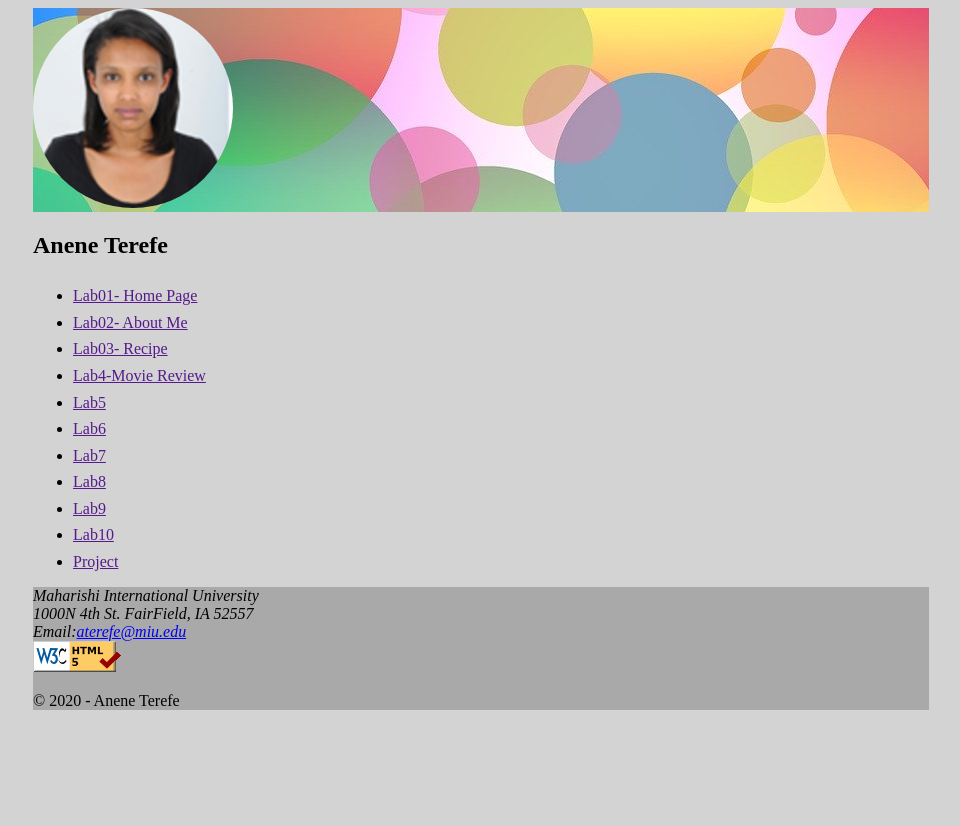
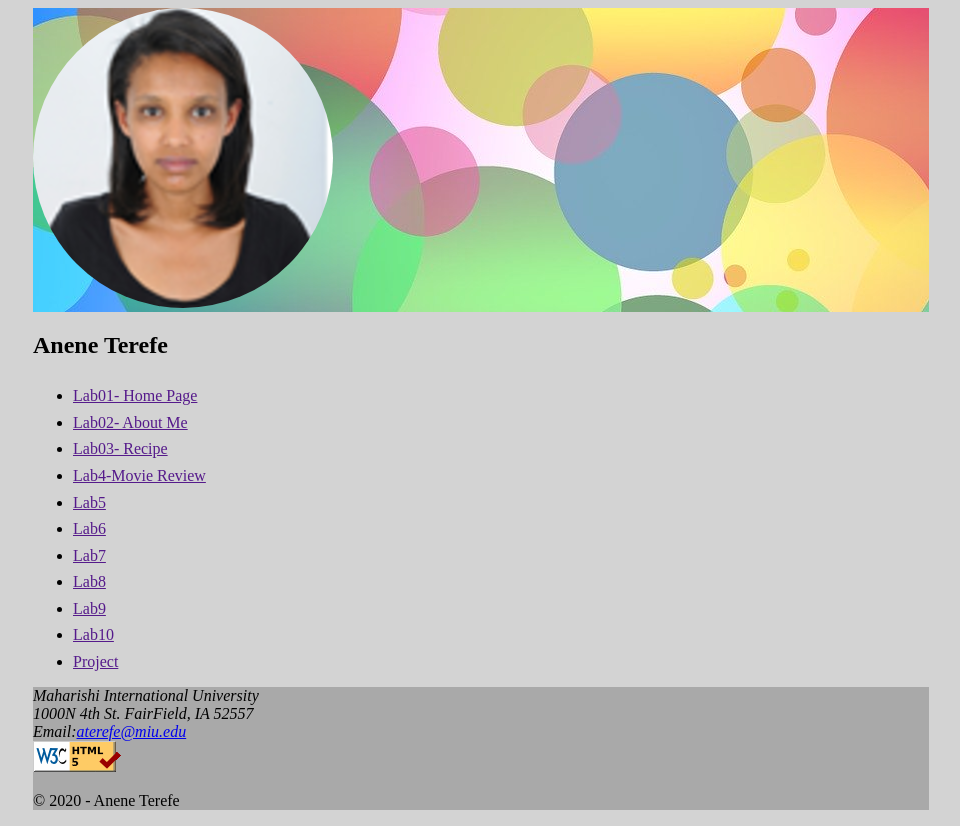
Before and after one commit to aneneterefe/cs472-wap, a plain HTML site: page index.html in a window 1280 px wide. Shown: the whole page, without its empty margins (95-1055 px from the left). Before the commit the page ends 800 px from the top, so only its background shows below. Drawn offline with Linux system fonts and the light colour scheme.

Commit message:
fixed errors

```diff
--- a/index.html
+++ b/index.html
@@ -19,6 +19,8 @@
             }
             .profilepic{
                 border-radius: 50%;
+		width:200;
+		height:200;
             }
             li{
                 padding-top: 1%;
@@ -35,7 +37,7 @@
         </header>
         <section >
             <div class="banner">
-                <img class="profilepic" src="images/anene.png" alt="Anene Terefe" width="200" height="200">
+                <img class="profilepic" src="images/anene.png" alt="Anene Terefe">
             </div>
             <div >
                 <h1>Anene Terefe</h1>
```
